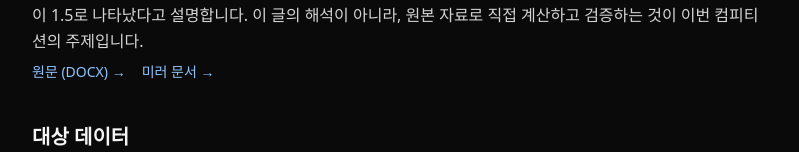
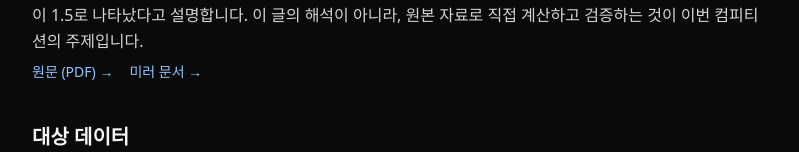
Before and after one commit to sechan9999/us-election-insight-hub, a Next.js app: page /kr/competition in a window 1280 px wide. Shown: the part 605-757 px from the top of the page, without its empty margins (240-1039 px from the left). Built offline with nearby package versions, Linux system fonts and the light colour scheme.

Commit message:
competition: link original as PDF instead of DOCX (KO/EN labels)

```diff
--- a/app/kr/competition/page.tsx
+++ b/app/kr/competition/page.tsx
@@ -45,8 +45,8 @@ const S = {
     en: 'The starting point is the 2017 K-value explainer published in the Project Boo archive. K compares the two leading candidates’ vote ratios between ballots the sorter classified and ballots it set aside: K = (winner / runner-up among unclassified ballots) ÷ (winner / runner-up among classified ballots). K = 1 means the two candidates’ unclassified rates are equal. The 2017 post reports the 18th-election K value as 1.5. The competition is not about that post’s interpretation — it is about computing and verifying from the original records yourself.',
   },
   backgroundOriginalLink: {
-    ko: '원문 (DOCX)',
-    en: 'Original document (DOCX)',
+    ko: '원문 (PDF)',
+    en: 'Original document (PDF)',
   },
   backgroundMirrorLink: {
     ko: '미러 문서',
@@ -324,7 +324,7 @@ export default async function CompetitionPage({
         <h2 className="mt-10 text-xl font-bold">{tr(lang, 'backgroundHeading')}</h2>
         <p className="mt-2 leading-relaxed text-neutral-300">{tr(lang, 'backgroundBody')}</p>
         <a
-          href="https://storage.googleapis.com/k18-archive/documents/153768-k-value-explanation-original.docx"
+          href="https://storage.googleapis.com/k18-archive/documents/153768-k-value-explanation-original.pdf"
           target="_blank"
           rel="noopener noreferrer"
           className="mt-2 inline-block text-sm font-medium text-blue-300 hover:underline"
```
